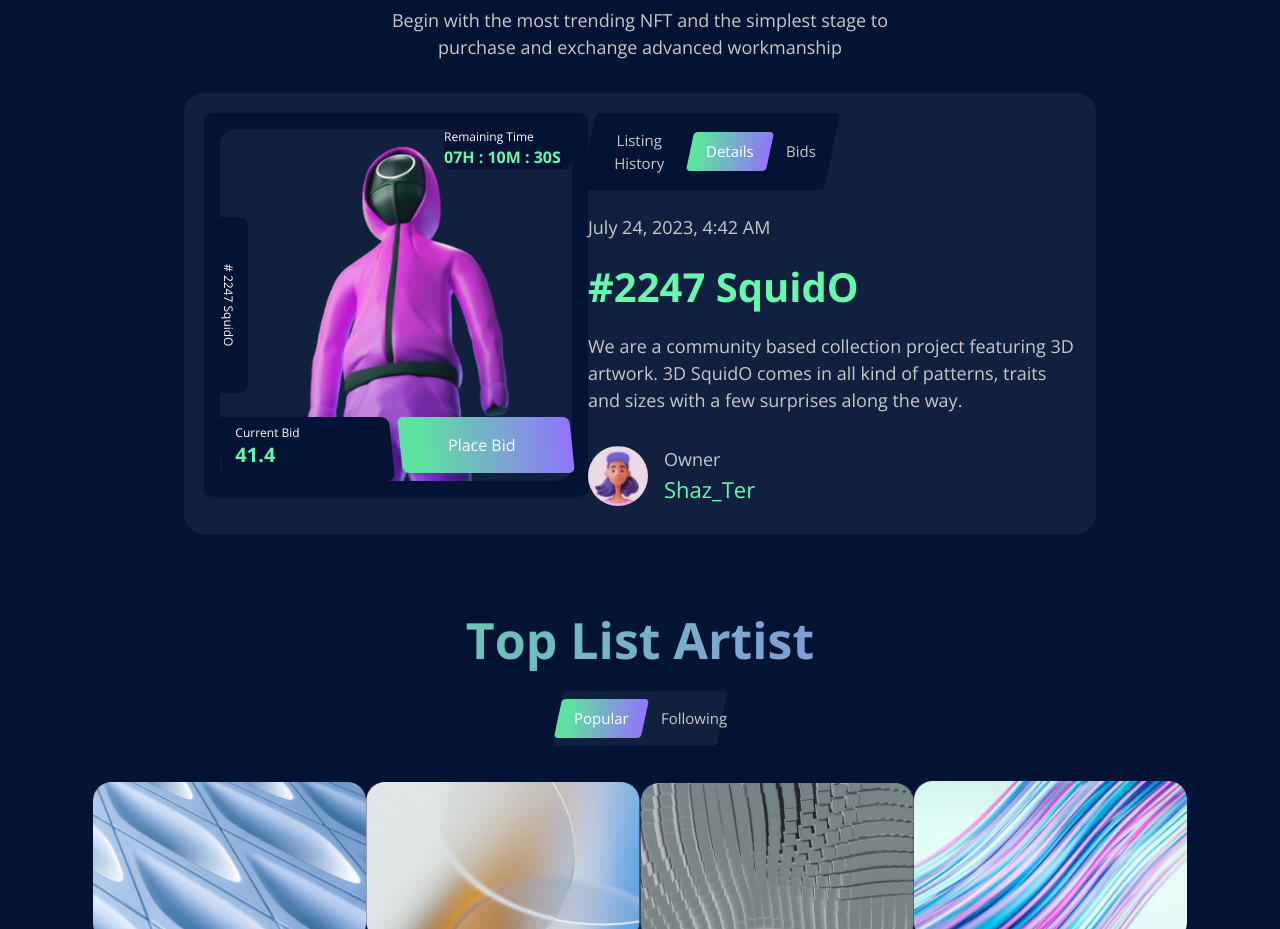
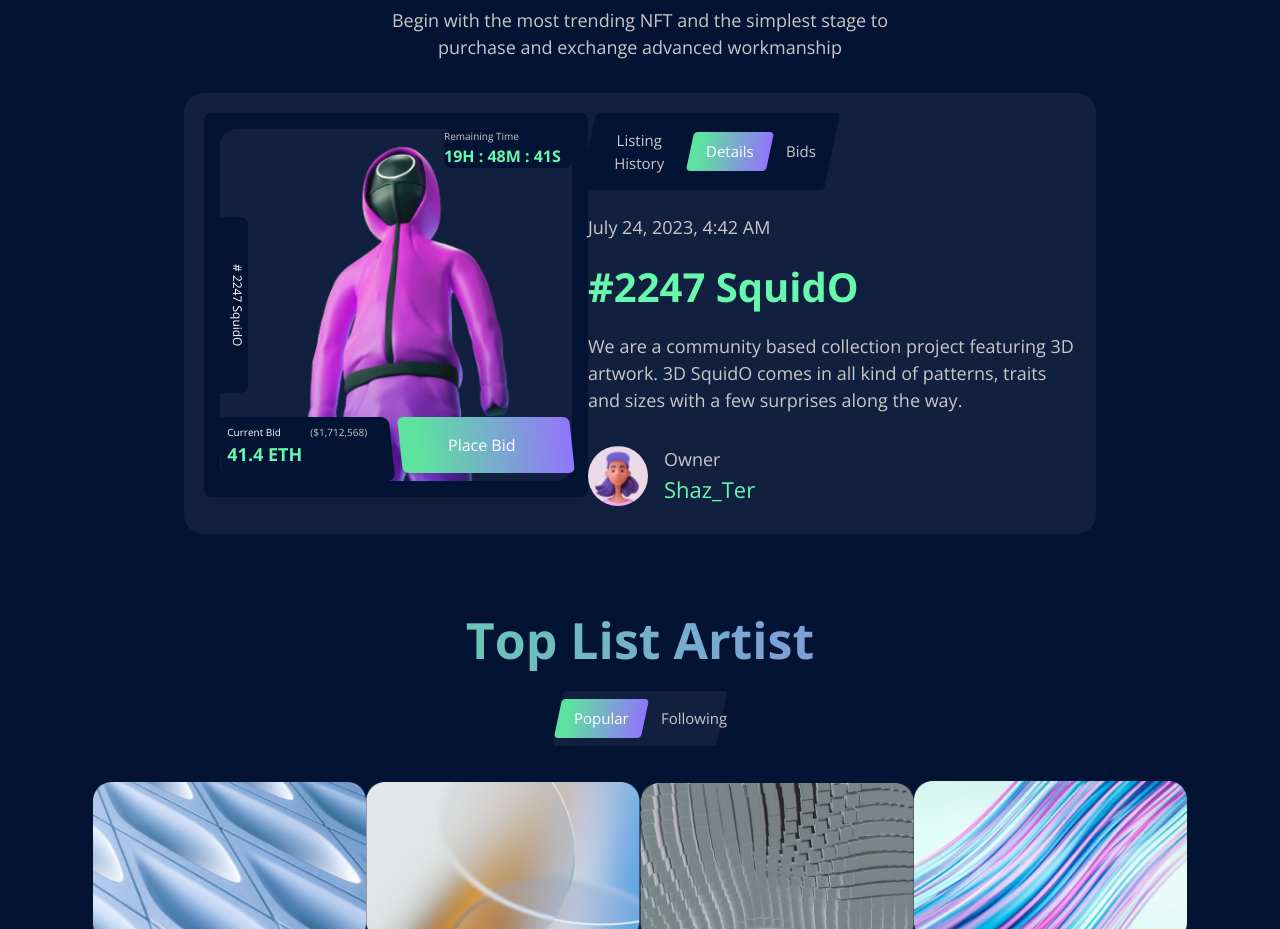
Before and after one commit to asad-haider-35/nft-marketplace, a React (Vite) app: page / in a window 1280 px wide. Shown: the part 940-1869 px from the top of the page. Built offline with nearby package versions, Linux system fonts and the light colour scheme.

Commit message:
NFTCARD UI Updated

```diff
--- a/src/components/NFTCard.jsx
+++ b/src/components/NFTCard.jsx
@@ -1,7 +1,13 @@
 import React from "react";
-import { SquidO } from "../assets";
 
 const NFTCard = ({ nft }) => {
+  function getCorrectTimeFormat(date) {
+    const hour = date.getHours();
+    const minutes = date.getMinutes();
+    const seconds = date.getSeconds();
+
+    return `${hour}H : ${minutes}M : ${seconds}S`;
+  }
   return (
     <div className="rounded-lg shadow-md bg-primary h-96 w-96 flex flex-row justify-center items-center rounded-3xl">
       <div
@@ -10,14 +16,16 @@ const NFTCard = ({ nft }) => {
       >
         <div className="absolute top-0 right-0">
           <div className="bg-primary w-32 rounded-lg">
-            <p className="text-white text-xs">Remaining Time</p>
-            <p className="font-bold text-md text-secondary ">07H : 10M : 30S</p>
+            <p className="text-dimWhite text-[10px]">Remaining Time</p>
+            <p className="font-bold text-md text-secondary ">
+              {getCorrectTimeFormat(nft.remainingTimeForBid)}
+            </p>
           </div>
         </div>
 
         <div className="absolute inset-y-0 left-0 flex items-center">
           <div className="bg-primary rounded-r-lg h-44 w-7 flex items-center">
-            <p className="text-white text-xs [writing-mode:vertical-lr]">
+            <p className="text-white text-[12px] [writing-mode:vertical-lr] pl-2">
               # {nft.code} {nft.name}
             </p>
           </div>
@@ -26,11 +34,16 @@ const NFTCard = ({ nft }) => {
         <div className="absolute inset-x-0 bottom-0 h-16">
           <div className="grid gap-2 grid-cols-2 h-16">
             <div className="bg-primary rounded-r-lg transform skew-x-6">
-              <div className="transform -skew-x-6 flex flex-col items-start pl-4 pt-2">
-                <p className="text-white text-xs">Current Bid</p>
-                <p className="font-bold text-xl text-secondary">
-                  {nft.currentBidInETH}
-                </p>
+              <div className="transform -skew-x-6 flex flex-row items-start pl-2 pt-2">
+                <div>
+                  <p className="text-white text-[10px]">Current Bid</p>
+                  <p className="font-bold text-lg text-secondary">
+                    {`${nft.currentBidInETH} ETH`}
+                  </p>
+                </div>
+                <div className="text-dimWhite text-[10px] pb-1 pl-2">
+                  <p>{`(${nft.currentBidInUSD})`}</p>
+                </div>
               </div>
             </div>
             <div className="px-4 py-2 gradient text-white text-white rounded-md transform skew-x-6 flex items-center mb-2">
```
